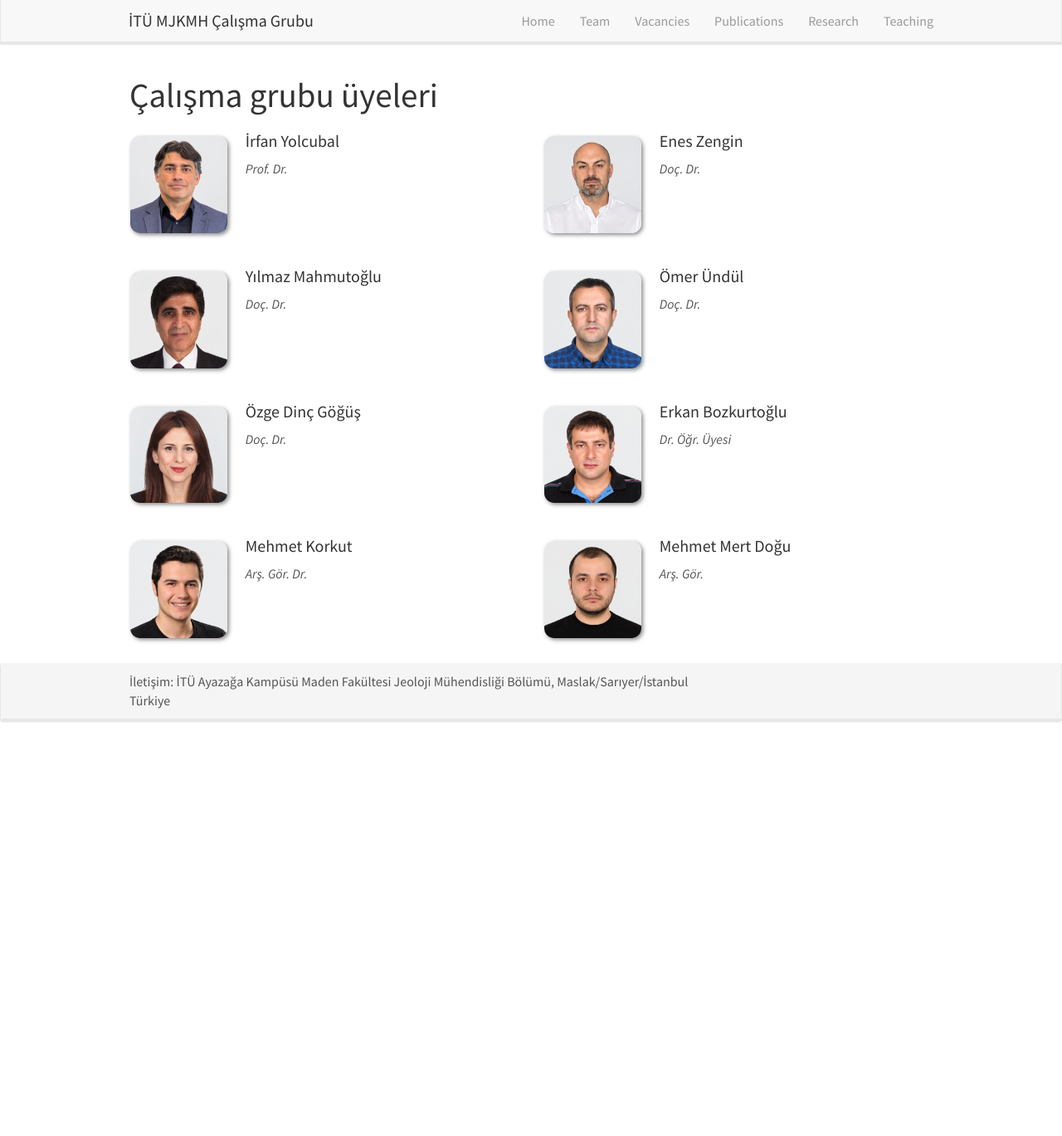
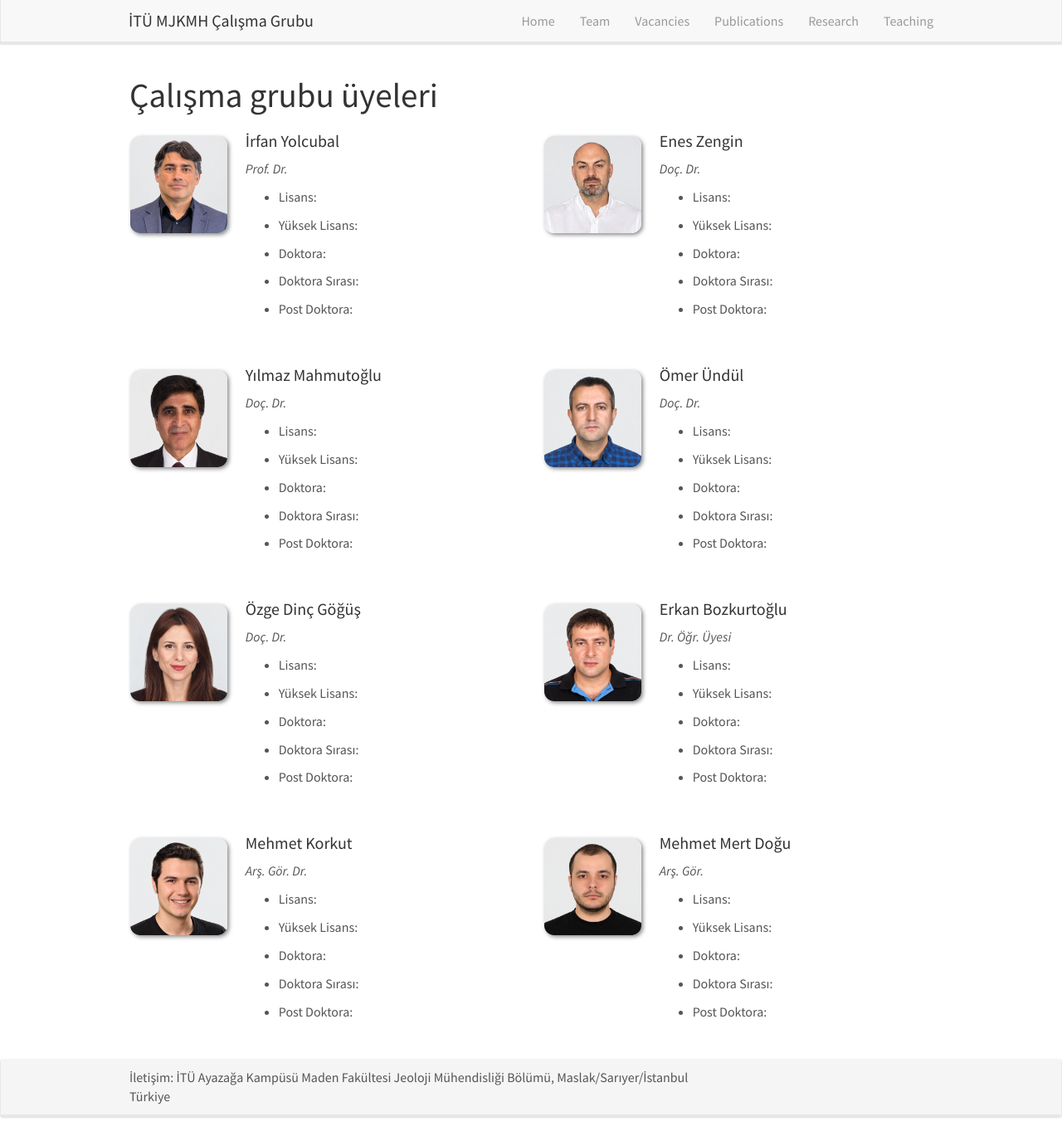
Before and after one commit to eneszengin/mjkmh, a Jekyll site: the page built from _pages/team.md, in a window 1280 px wide and 1369 px high. Shown: the whole window at 83% size. Built offline with Jekyll 4.4.1, drawn with Linux system fonts in a browser that asks for light colours; nearby versions of some CDN libraries.

Commit message:
Team: eğitim başlıkları (Lisans, Yüksek Lisans, Doktora, Doktora Sırası, Post Doktora) boş olarak eklendi
Co-Authored-By: Claude Opus 5.5 <noreply@anthropic.com>

```diff
--- a/_data/team_members.yml
+++ b/_data/team_members.yml
@@ -5,39 +5,79 @@
 - name: İrfan Yolcubal
   photo: irfan-yolcubal.png
   info: Prof. Dr.
-  education: []
+  education:
+    - "Lisans:"
+    - "Yüksek Lisans:"
+    - "Doktora:"
+    - "Doktora Sırası:"
+    - "Post Doktora:"
 
 - name: Enes Zengin
   photo: enes-zengin.png
   info: Doç. Dr.
-  education: []
+  education:
+    - "Lisans:"
+    - "Yüksek Lisans:"
+    - "Doktora:"
+    - "Doktora Sırası:"
+    - "Post Doktora:"
 
 - name: Yılmaz Mahmutoğlu
   photo: yilmaz-mahmutoglu.png
   info: Doç. Dr.
-  education: []
+  education:
+    - "Lisans:"
+    - "Yüksek Lisans:"
+    - "Doktora:"
+    - "Doktora Sırası:"
+    - "Post Doktora:"
 
 - name: Ömer Ündül
   photo: omer-undul.png
   info: Doç. Dr.
-  education: []
+  education:
+    - "Lisans:"
+    - "Yüksek Lisans:"
+    - "Doktora:"
+    - "Doktora Sırası:"
+    - "Post Doktora:"
 
 - name: Özge Dinç Göğüş
   photo: ozge-dinc-gogus.png
   info: Doç. Dr.
-  education: []
+  education:
+    - "Lisans:"
+    - "Yüksek Lisans:"
+    - "Doktora:"
+    - "Doktora Sırası:"
+    - "Post Doktora:"
 
 - name: Erkan Bozkurtoğlu
   photo: erkan-bozkurtoglu.png
   info: Dr. Öğr. Üyesi
-  education: []
+  education:
+    - "Lisans:"
+    - "Yüksek Lisans:"
+    - "Doktora:"
+    - "Doktora Sırası:"
+    - "Post Doktora:"
 
 - name: Mehmet Korkut
   photo: mehmet-korkut.png
   info: Arş. Gör. Dr.
-  education: []
+  education:
+    - "Lisans:"
+    - "Yüksek Lisans:"
+    - "Doktora:"
+    - "Doktora Sırası:"
+    - "Post Doktora:"
 
 - name: Mehmet Mert Doğu
   photo: mehmet-mert-dogu.png
   info: Arş. Gör.
-  education: []
+  education:
+    - "Lisans:"
+    - "Yüksek Lisans:"
+    - "Doktora:"
+    - "Doktora Sırası:"
+    - "Post Doktora:"
```
